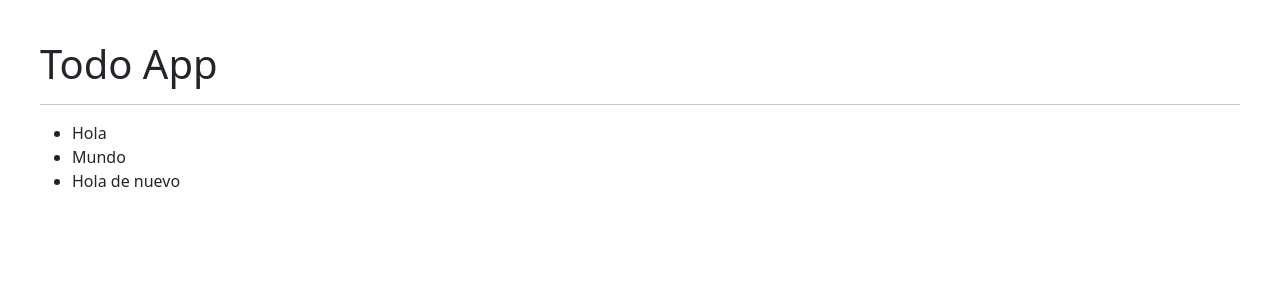
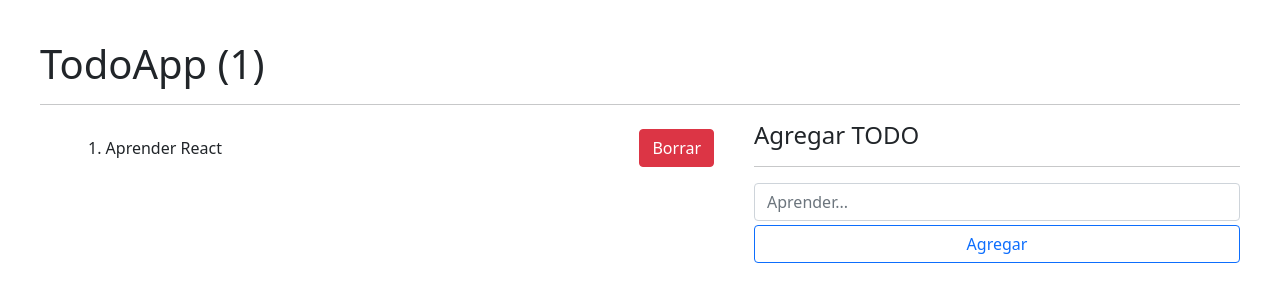
Before and after one commit to fschwalb/05-hooks-app, a React app: page / in a window 1280 px wide. Built offline with nearby package versions, Linux system fonts and the light colour scheme.

Commit message:
First todoReducer

```diff
--- a/src/components/08-useReducer/TodoApp.js
+++ b/src/components/08-useReducer/TodoApp.js
@@ -19,14 +19,66 @@ export const TodoApp = () => {
     return (
         <div>
 
-            <h1>Todo App</h1>
+            <h1>TodoApp ({ todos.length })</h1>
             <hr />
 
-            <ul>
-                <li>Hola</li>
-                <li>Mundo</li>
-                <li>Hola de nuevo</li>
-            </ul>
+            <div className='row'>
+
+                <div className='col-7'>
+
+                <ul className='list-group-flush'>
+                    {
+                        todos.map( (todo, i) => (
+
+                            <li
+                                key={ todo.id }
+                                className='list-group-item'
+                            >
+                                <p className='text-center'> { i +1 }. { todo.desc } </p>
+
+                                <button
+                                    className='btn btn-danger'
+                                >
+                                    Borrar
+                                </button>
+                            </li>
+
+                        ))
+                    }
+                </ul>
+
+                </div>
+
+                <div className='col-5'>
+
+                    <h4>Agregar TODO</h4>
+                    <hr />
+
+                    <form>
+
+                        <input
+                            type="text"
+                            name="description"
+                            className="form-control"
+                            placeholder="Aprender..."
+                            autoComplete="off"
+                            id=""
+                        />
+
+                        <div className="d-grid">
+                            <button
+                                className='btn btn-outline-primary mt-1 btn-block'
+                            >
+                                Agregar
+                            </button>
+                        </div>
+
+
+                    </form>
+
+                </div>
+
+            </div>
 
         </div>
     );
--- a/src/components/08-useReducer/styles.css
+++ b/src/components/08-useReducer/styles.css
@@ -1,3 +1,18 @@
 body {
     padding: 40px;
 }
+
+p {
+    cursor: pointer;
+    margin: 0px;
+}
+
+.list-group-item {
+    align-items: center;
+    display: flex;
+    justify-content: space-between;
+}
+
+.complete {
+    text-decoration: line-through;
+}
```
